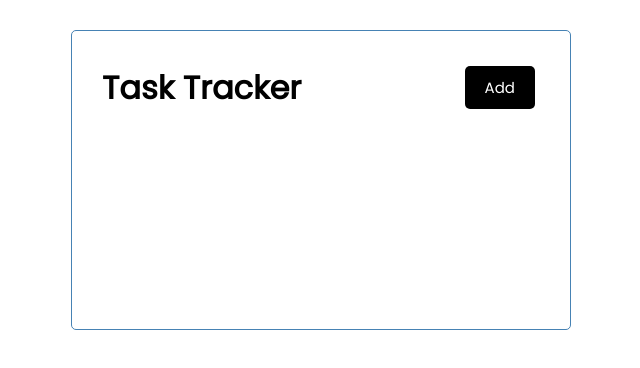
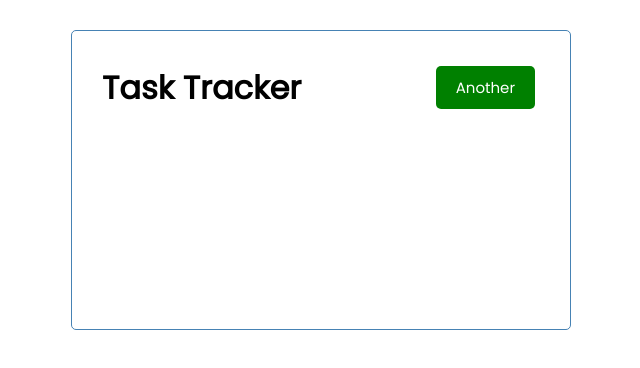
Before and after one commit to JOANITA-51/react-my-app, a React (Create React App) app in the folder react-task-tracker/: page / in a window 1280 px wide. Shown: the top 368 px of the page, without its empty margins (319-959 px from the left). Built offline with nearby package versions, Linux system fonts and the light colour scheme.

Commit message:
using props on the button component

```diff
--- a/react-task-tracker/src/components/Header.js
+++ b/react-task-tracker/src/components/Header.js
@@ -1,10 +1,11 @@
  import PropTypes from 'prop-types'
+ import Button from './button'
 
 const Header = ({title}) => {
     return (
         <header className='header'>
             <h1 >{title}</h1>
-            <button className='btn'>Add</button>
+            <Button color= 'green' text = 'Another'/>
         </header>
     )
 }
--- /dev/null
+++ b/react-task-tracker/src/components/button.js
@@ -0,0 +1,5 @@
+const Button = ({color, text}) =>{
+    return <button className='btn' style = {{backgroundColor:color}} >{text}</button>
+}
+
+export default Button
```
